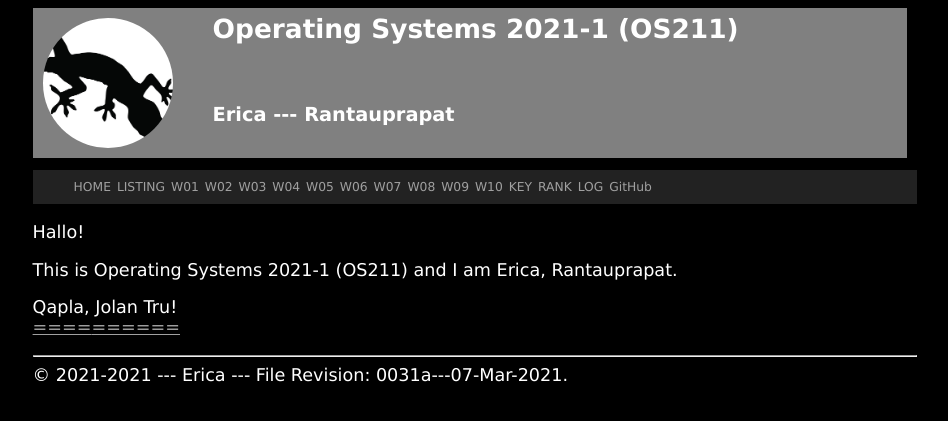
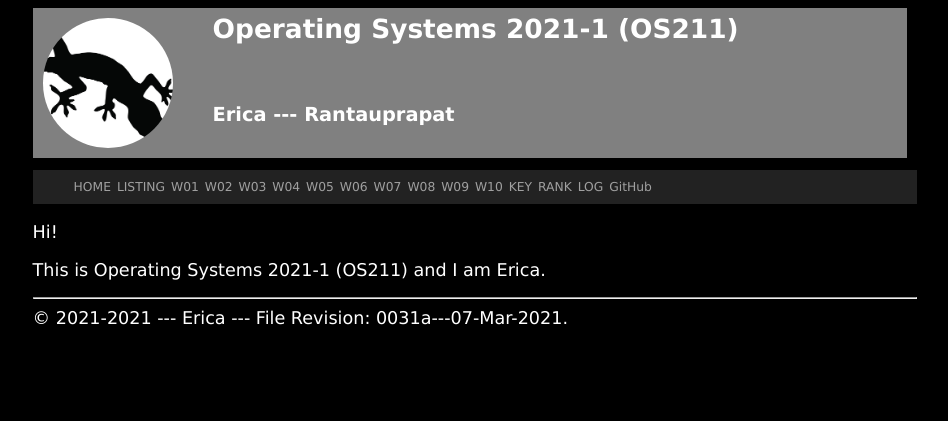
Before and after one commit to altschmerz/os211, a Jekyll site: the page built from index.md, in a window 1280 px wide. Shown: the top 421 px of the page, without its empty margins (165-1113 px from the left). Built offline with Jekyll 4.4.1, drawn with Linux system fonts in a browser that asks for light colours.

Commit message:
edit index.md

```diff
--- a/index.md
+++ b/index.md
@@ -2,8 +2,6 @@
 layout: "layout"
 ---
 
-Hallo!
+Hi!
 
-This is {{ site.title }} and I am {{ site.author }}, {{ site.address }}.
-
-Qapla, Jolan Tru!<br>[====](GitHubPages/)[======](REPORT/00/)
+This is {{ site.title }} and I am {{ site.author }}.
```
